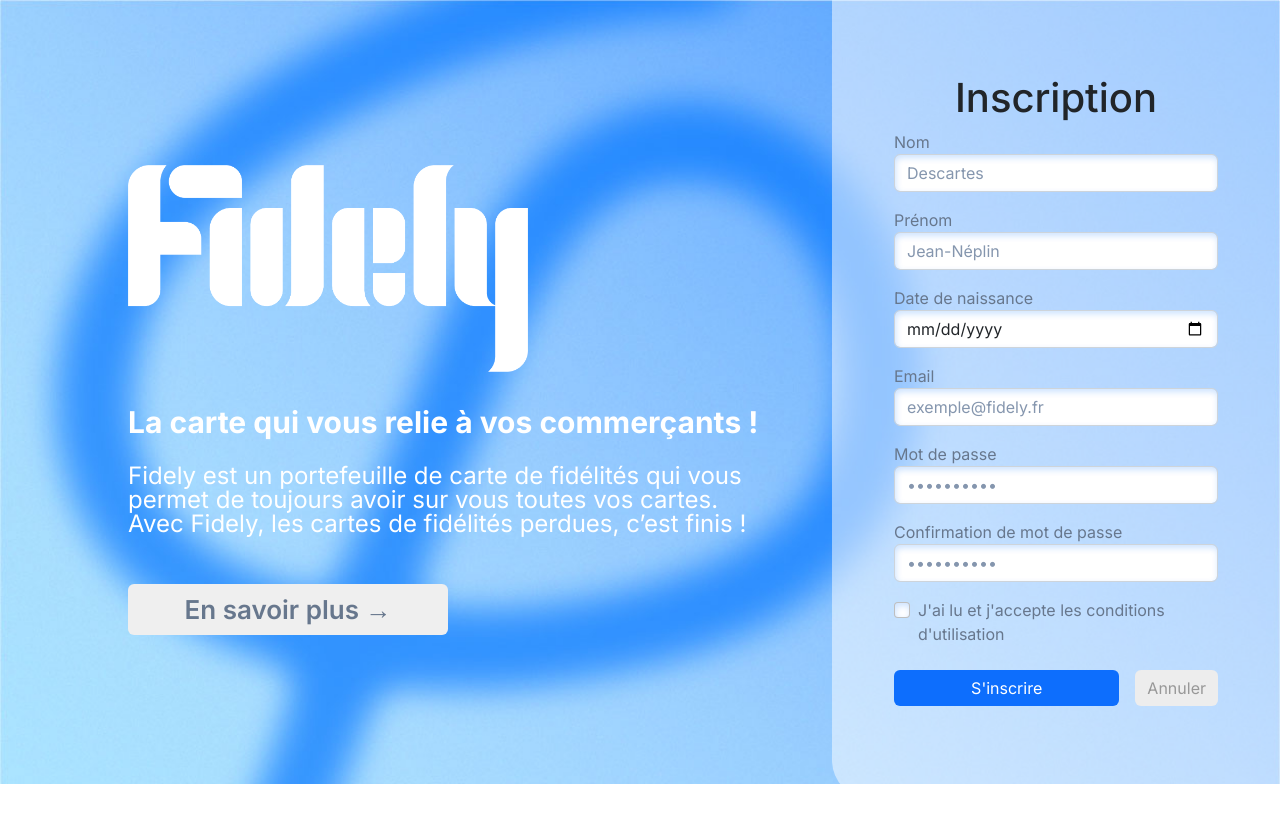
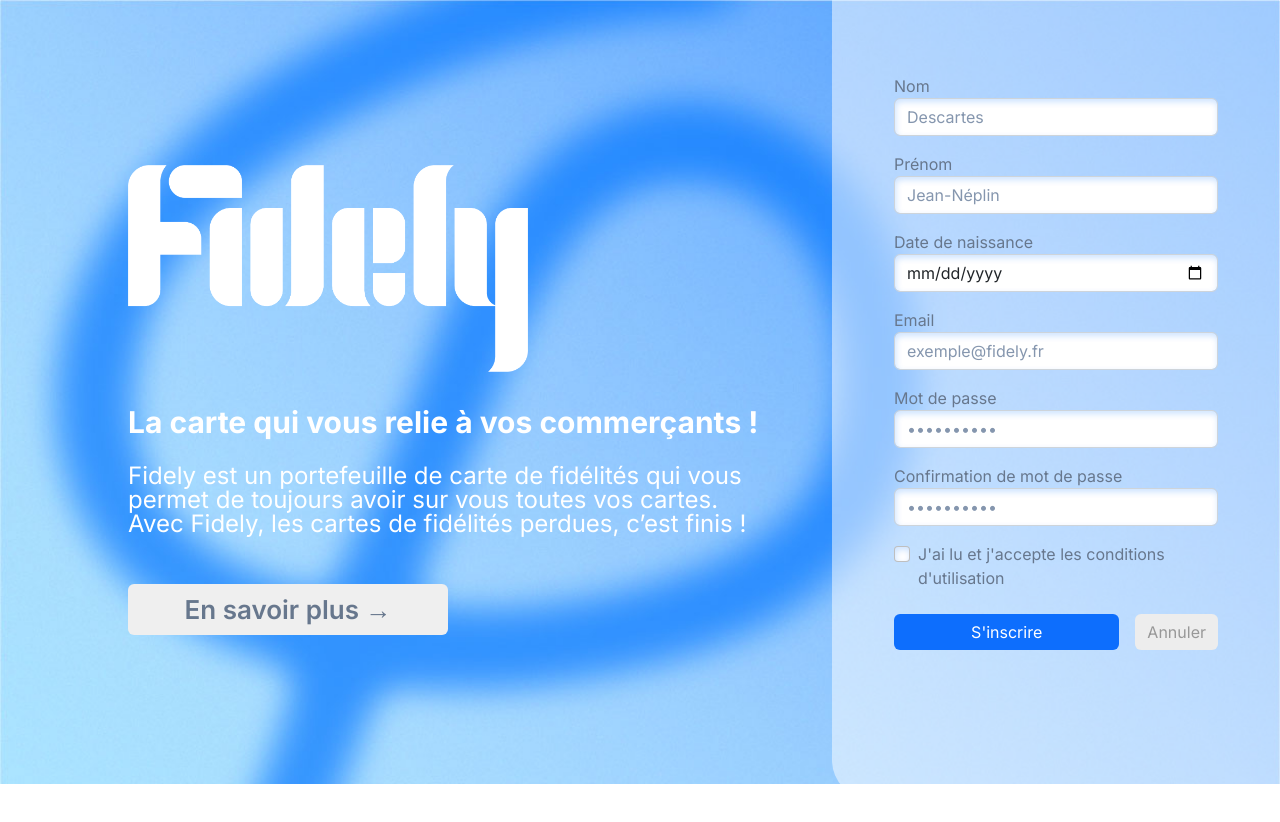
Before and after one commit to FlorianLevasseur/fidely-web, a React (Create React App) app: page /subscriptionUser in a window 1280 px wide. Shown: the top 822 px of the page. Built offline with nearby package versions, Linux system fonts and the light colour scheme.

Commit message:
Retrait 'Inscription'

```diff
--- a/src/components/Form.js
+++ b/src/components/Form.js
@@ -39,7 +39,6 @@ function Form({ inputs, validationSchema, type }) {
             <div className="row">
                 <div>
                     <form onSubmit={handleSubmit(onSubmit)} id="add">
-                        <h1 className="text-center">Inscription</h1>
                         {inputs.map((inputC) => {
                             return inputC.type !== "select" ?
                                 <div key={inputC.id} className="form-group mb-3">
```
